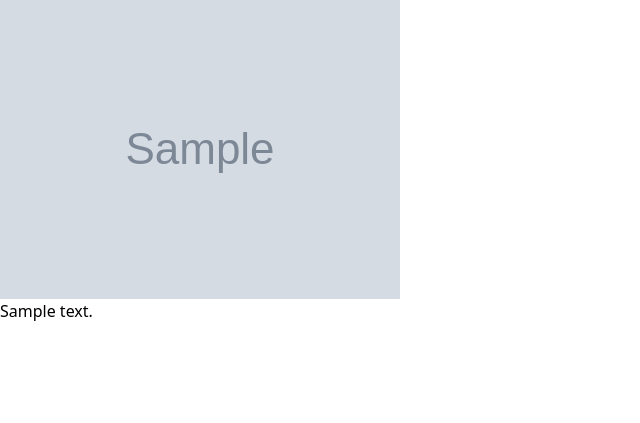
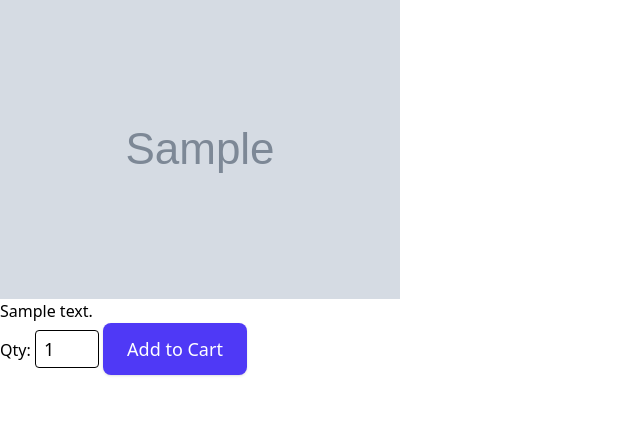
Before and after one commit to notannpctrust/core-collective, a Flask app: template templates/product.html.jinja in a window 1280 px wide. Shown: the part 61-484 px from the top of the page, without its empty margins (0-640 px from the left). Run offline with Flask 3, Linux system fonts and the light colour scheme; the template is opened without the code that fills it: most values are stand-ins (such as "Sample title", 1, 10 or a date in 2020); grey boxes marked "Sample" are stand-in pictures.

Commit message:
you cant make this up

```diff
--- a/main.py
+++ b/main.py
@@ -1,5 +1,6 @@
 from flask import Flask, render_template,redirect,abort,request,url_for,flash
-from flask_login import LoginManager, login_user, logout_user, login_required, current_user,UserMixin
+from flask_login import LoginManager, login_user, logout_user, login_required, current_user, UserMixin
+from werkzeug.security import check_password_hash
 
 
 import pymysql
@@ -52,6 +53,7 @@ def browse():
 
 @app.route("/product/<product_id>")
 def product_page(product_id):
+
     connection = connect_db()
 
     cursor = connection.cursor()
@@ -67,6 +69,27 @@ def product_page(product_id):
         abort(404)
 
     return render_template("product.html.jinja", product=result)
+
+
+
+@app.route("/product/<product_id>/add_to_cart", methods=["POST"])
+@login_required
+def add_to_cart(product_id):
+
+    quantity = request.form["qty"]
+
+    connection = connect_db()
+    cursor = connection.cursor
+
+    cursor.execute("""
+        INSERT INTO `Cart`(`Quantity`,`ProductID`,`UserID)
+        VALUES(%s,%s,%s)
+     """(quantity,product_id,current_user.id),)
+
+    connection.close
+
+
+    return redirect ('/cart')
 
 
 
@@ -97,8 +120,25 @@ def login():
         return redirect ("/browse")
 
     return render_template("login.html.jinja")
+class User(UserMixin):
+    def __init__(self, user_data):
+        self.id = user_data["ID"]
+        self.email = user_data["Email"]
+        self.password_hash = user_data["Password"]
+
+    @staticmethod
+    def get(user_id):
+        connection = connect_db()
+        cursor = connection.cursor()
+        cursor.execute("SELECT * FROM User WHERE ID = %s", (user_id,))
+        user_data = cursor.fetchone()
+        connection.close()
+        if user_data:
+            return User(user_data)
+        return None
 
 if __name__ == "main":
+    app.run(debug=True)
     app.run(debug=True)
 
 
--- a/templates/product.html.jinja
+++ b/templates/product.html.jinja
@@ -24,5 +24,21 @@
     <img src="{{product ['Image']}}">
     {{product ['Description']}}
 
+
+<div>
+    <form method="post">
+        <label>Qty:</label>
+        <input type="number" name="qty" value="1" min="1" max="2" class="border rounded px-2 py-1 w-16 text-lg">
+
+
+        <button class="bg-indigo-600 text-white px-6 py-3 rounded-lg text-lg shadow hover:bg-indigo-700">
+        Add to Cart
+        </button>
+
+    </form>
+
+
+</div>
+
     </body>
 </html>
```
Also changed, not shown: templates/cart.html.jinja (added), templates/register.html.jinja (added).
